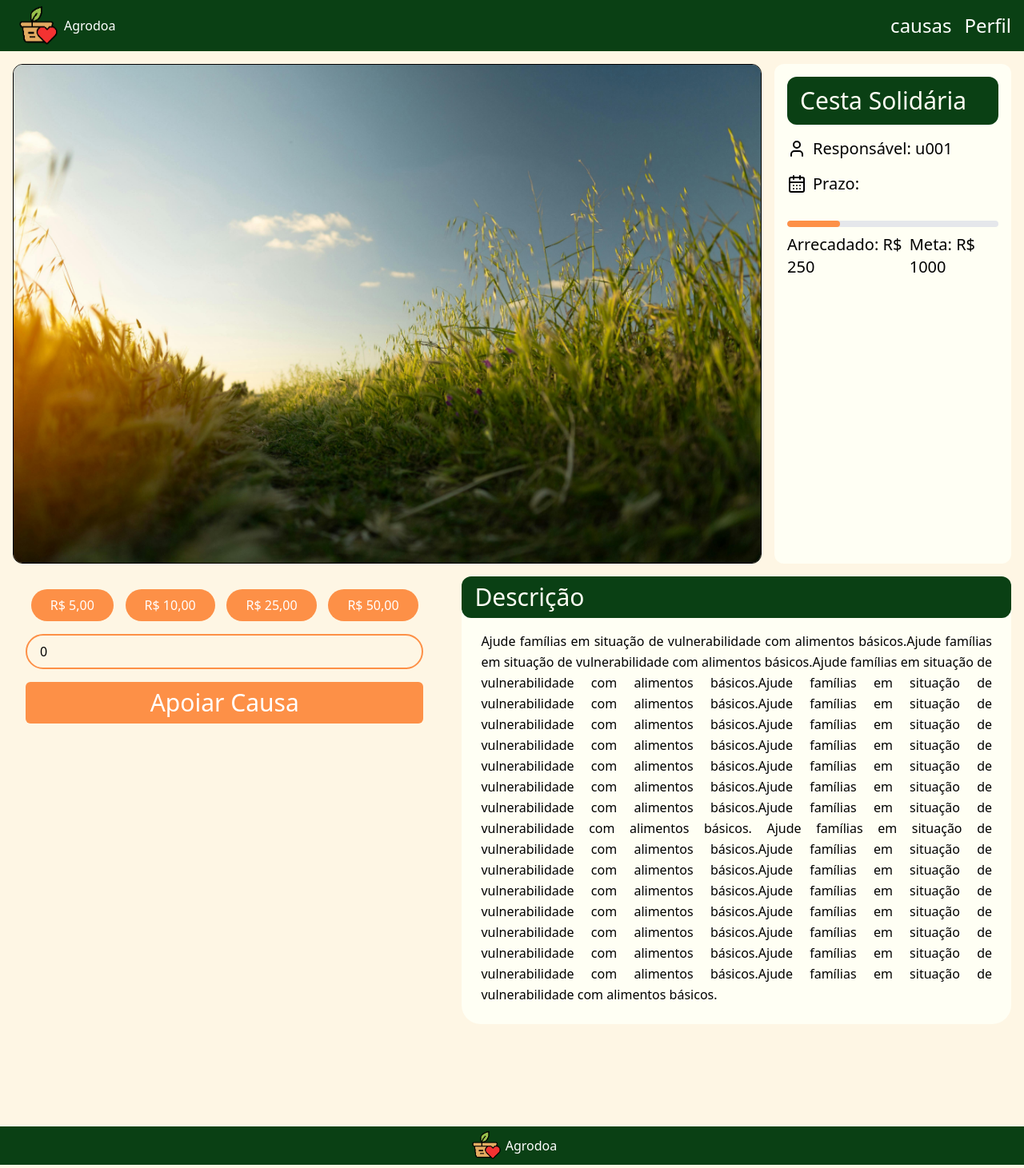
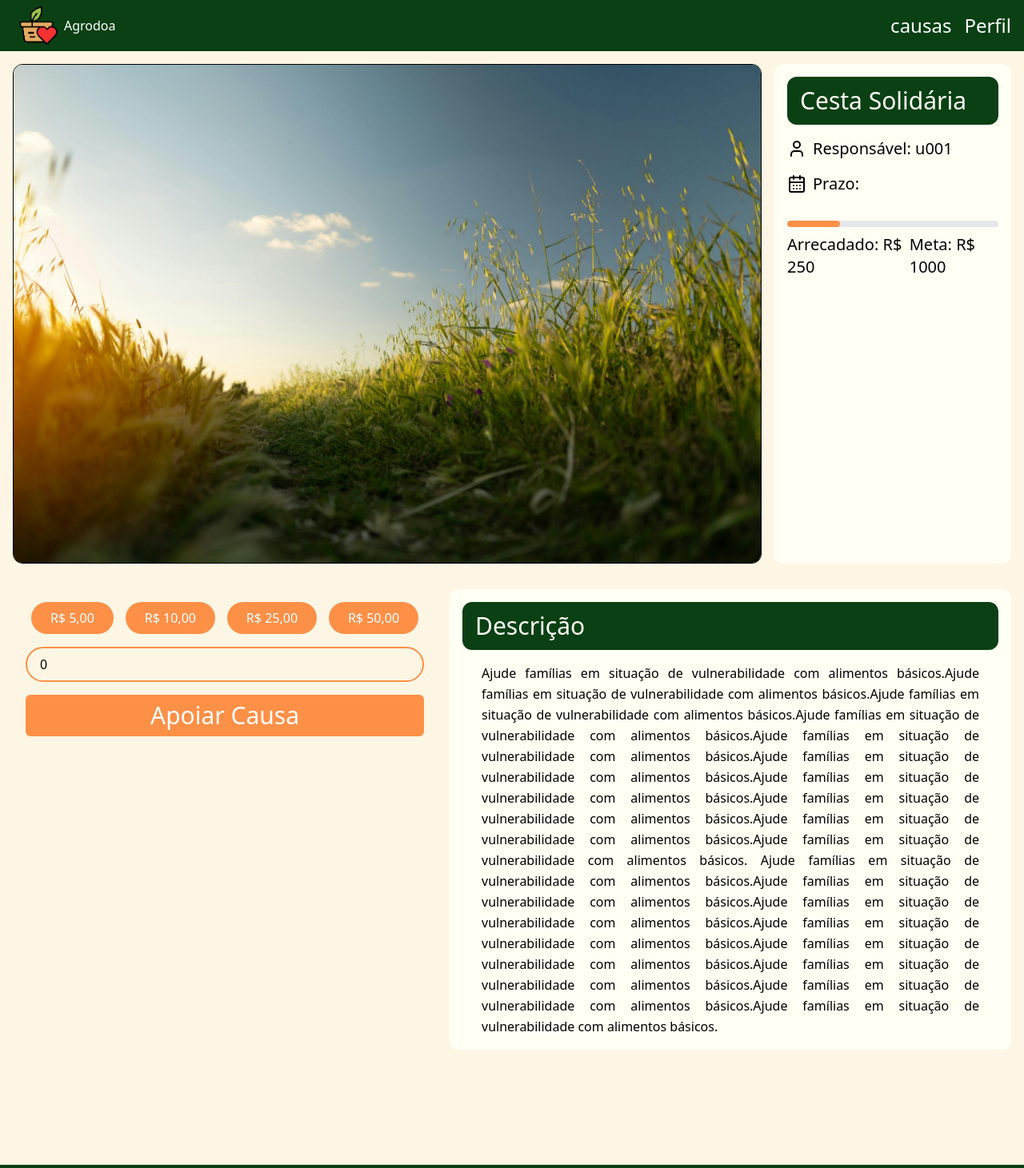
Before and after one commit to VerttB/agrodoa-frontend, a Next.js app: page /causas/1 in a window 1280 px wide. Shown: the top 1461 px of the page at 80% size. Built offline with nearby package versions, Linux system fonts and the light colour scheme; a web font is replaced by a local one.

Commit message:
utilizando componente itemPage

```diff
--- a/src/app/(pages)/(public)/anuncios/[id]/page.tsx
+++ b/src/app/(pages)/(public)/anuncios/[id]/page.tsx
@@ -6,8 +6,10 @@ import { useState } from "react";
 import Image from "next/image";
 import Button from "@/components/button";
 import Input from "@/components/input";
+import { ItemPage } from "@/components/ItemPage";
+import { ItemPageActions } from "@/components/ItemPage/ItemPageActions";
 
-export default function CausaUnica() {
+export default function AnuncioUnico() {
   const { id } = useParams();
   const causa = causas.find((c) => c.id === id);
   const [donationValue, setDonationValue] = useState(0);
@@ -17,21 +19,15 @@ export default function CausaUnica() {
 
   return (
     <div className="bg-primary relative z-0 min-h-screen pb-32">
-      {/* Metade de cima */}
-      <div className="flex flex-col gap-4 p-4 md:flex-row">
+      <ItemPage.root>
+        <ItemPage.content>
             <Image
               className="w-full rounded-xl border border-black md:w-3/4"
               alt="Imagem da causa"
               src="/mato.jpg"
               width={512}
-          height={320}
-        />
-        <div className="bg-neutral w-full rounded-xl px-4 py-4">
-          <h2 className="bg-secondary-darker text-neutral mb-4 rounded-xl px-4 py-3 text-3xl">
-            {causa.nome}
-          </h2>
-
-          <div className="flex flex-col gap-4">
+              height={320}/>
+            <ItemPage.description title={causa.nome}>
                  <p className="flex items-center gap-2 text-xl">
               <User aria-hidden="true" /> Responsável: {causa.responsavelId}
             </p>
@@ -52,35 +48,26 @@ export default function CausaUnica() {
                 <p>Meta: R$ {causa.meta}</p>
               </div>
             </div>
-          </div>
-        </div>
-      </div>
-
-      {/* Parte de baixo */}
-      <div className="flex flex-col gap-8 px-4 md:flex-row">
-        <div className="flex w-full flex-col gap-4 p-4 md:w-3/4">
-
+            </ItemPage.description>
+        </ItemPage.content>
+        <ItemPage.content>
+          <ItemPageActions>
           <Input
             type="number"
             className="border-accent w-full rounded-3xl border-2 px-4 py-2"
             placeholder="Digite um valor"
             onChange={(e) => setDonationValue(Number(e.target.value))}
             value={donationValue}
-            min={1}
-          />
-
+            min={1}/>
           <Button
             className="w-full py-2 text-3xl"
             onClick={() => console.log("Doar", donationValue)}
           >
             Apoiar Causa
           </Button>
-        </div>
-        <div className="bg-neutral w-full rounded-3xl pb-6">
-          <h2 className="bg-secondary-darker text-neutral mb-4 rounded-xl px-4 py-2 text-3xl">
-            Descrição
-          </h2>
+        </ItemPageActions>
 
+        <ItemPage.description title="Descrição">
              <p className="px-6 text-justify leading-relaxed">
             {causa.descricao ??
               `Lorem ipsum dolor sit amet consectetur adipisicing elit. Architecto quam,
@@ -88,8 +75,10 @@ export default function CausaUnica() {
               quia dolore repellendus. Tenetur rem culpa illum voluptatibus! Sapiente,
               aspernatur.`}
           </p>
-        </div>
-      </div>
+        </ItemPage.description>
+        </ItemPage.content>
+      </ItemPage.root>
+
     </div>
   );
 }
--- a/src/app/(pages)/(public)/causas/[id]/page.tsx
+++ b/src/app/(pages)/(public)/causas/[id]/page.tsx
@@ -5,6 +5,7 @@ import { User, CalendarDays } from "lucide-react";
 import { causas } from "@/constants/Causas";
 import Button from "@/components/button";
 import { useState } from "react";
+import { ItemPage } from "@/components/ItemPage";
 
 export default function CausaUnica() {
   const { id } = useParams();
@@ -16,21 +17,16 @@ export default function CausaUnica() {
 
   return (
     <div className="bg-primary relative z-0 min-h-screen pb-32">
-      {/* Metade de cima */}
-      <div className="flex flex-col gap-4 p-4 md:flex-row">
+
+       <ItemPage.root>
+        <ItemPage.content>
             <Image
               className="w-full rounded-xl border border-black md:w-3/4"
               alt="Imagem da causa"
               src="/mato.jpg"
               width={512}
-          height={320}
-        />
-        <div className="bg-neutral w-full rounded-xl px-4 py-4">
-          <h2 className="bg-secondary-darker text-neutral mb-4 rounded-xl px-4 py-3 text-3xl">
-            {causa.nome}
-          </h2>
-
-          <div className="flex flex-col gap-4">
+              height={320}/>
+            <ItemPage.description title={causa.nome}>
                  <p className="flex items-center gap-2 text-xl">
               <User aria-hidden="true" /> Responsável: {causa.responsavelId}
             </p>
@@ -51,13 +47,10 @@ export default function CausaUnica() {
                 <p>Meta: R$ {causa.meta}</p>
               </div>
             </div>
-          </div>
-        </div>
-      </div>
-
-      {/* Parte de baixo */}
-      <div className="flex flex-col gap-8 px-4 md:flex-row">
-        <div className="flex w-full flex-col gap-4 p-4 md:w-3/4">
+            </ItemPage.description>
+        </ItemPage.content>
+        <ItemPage.content>
+          <ItemPage.actions>
           <div className="flex flex-wrap justify-evenly gap-2">
             {[5, 10, 25, 50].map((v) => (
               <Button
@@ -85,12 +78,9 @@ export default function CausaUnica() {
           >
             Apoiar Causa
           </Button>
-        </div>
-        <div className="bg-neutral w-full rounded-3xl pb-6">
-          <h2 className="bg-secondary-darker text-neutral mb-4 rounded-xl px-4 py-2 text-3xl">
-            Descrição
-          </h2>
+        </ItemPage.actions>
 
+        <ItemPage.description title="Descrição">
              <p className="px-6 text-justify leading-relaxed">
             {causa.descricao ??
               `Lorem ipsum dolor sit amet consectetur adipisicing elit. Architecto quam,
@@ -98,8 +88,12 @@ export default function CausaUnica() {
               quia dolore repellendus. Tenetur rem culpa illum voluptatibus! Sapiente,
               aspernatur.`}
           </p>
-        </div>
-      </div>
+        </ItemPage.description>
+        </ItemPage.content>
+      </ItemPage.root>
+
+
+
     </div>
   );
 }
```
Lines whose indentation alone changed are shown as unchanged.
